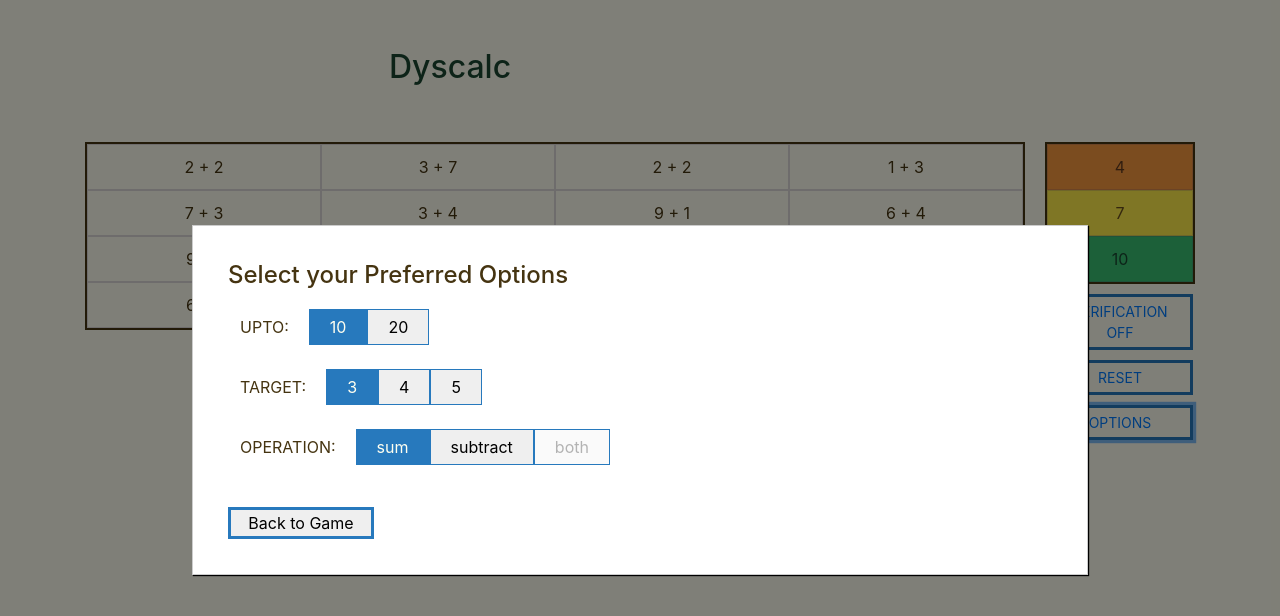
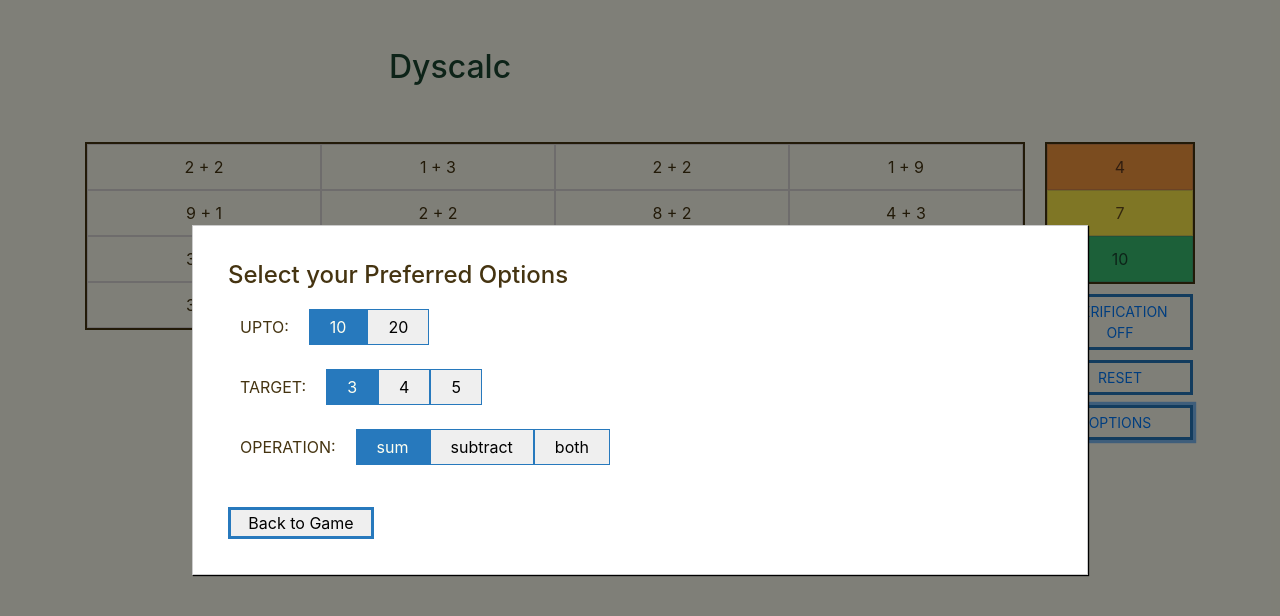
Before and after one commit to KrisLamote/dyscalc, a React (Create React App) app: page / in a window 1280 px wide. Both pictures are taken after a click on the button "OPTIONS". Shown: the top 616 px of the page. Built offline with nearby package versions, Linux system fonts and the light colour scheme.

Commit message:
feature: allow both + & - (#77)

```diff
--- a/src/components/Cell.js
+++ b/src/components/Cell.js
@@ -4,6 +4,7 @@ import React, { useContext, useEffect, useState } from "react";
 import PropTypes from "prop-types";
 import classNames from "classnames";
 import { CSSTransition } from "react-transition-group";
+import usePrevious from "../hooks/previous";
 import GameContext from "./GameContext";
 import { pickOne, range } from "../helpers";
 import { OPERATIONS } from "../enums";
@@ -17,6 +18,8 @@ const Cell = ({ current, showErrors, targets, onCorrect, onIncorrect }) => {
     const { state } = useContext(GameContext);
     const { upto, operation } = state.options;
     const [target, setTarget] = useState(null);
+    const prevOperation = usePrevious(operation);
+    const prevTarget = usePrevious(target);
     const [term, setTerm] = useState(null);
     const [selected, setSelected] = useState(empty);
     const [isTransitioning, setIsTransitioning] = useState(Array.isArray(targets));
@@ -24,10 +27,15 @@ const Cell = ({ current, showErrors, targets, onCorrect, onIncorrect }) => {
         [`target-${selected.idx}`]: selected.idx !== null,
         error: showErrors && selected.idx !== null && target !== selected.value,
     });
+    const [selectedOperation, setSelectedOperation] = useState(
+        operation !== OPERATIONS.BOTH
+            ? operation
+            : pickOne([OPERATIONS.SUM, OPERATIONS.SUBTRACT])
+    );
 
     // eslint-disable-next-line operator-linebreak
     const label =
-        operation === OPERATIONS.SUBTRACT
+        selectedOperation === OPERATIONS.SUBTRACT
             ? `${term} - ${term - target}`
             : `${term} + ${target - term}`;
 
@@ -42,21 +50,30 @@ const Cell = ({ current, showErrors, targets, onCorrect, onIncorrect }) => {
     };
 
     useEffect(() => {
-        // maybe usePrevious could solve this
-        if (target && target <= upto) {
-            setTerm(
-                operation === OPERATIONS.SUBTRACT
-                    ? pickOne(range(target, upto))
-                    : pickOne(range(1, target - 1))
+        if (operation !== prevOperation) {
+            setSelectedOperation(
+                operation !== OPERATIONS.BOTH
+                    ? operation
+                    : pickOne([OPERATIONS.SUM, OPERATIONS.SUBTRACT])
             );
         }
-    }, [target, upto, operation]);
+    }, [operation, prevOperation, prevTarget, selectedOperation]);
 
     useEffect(() => {
         setTarget(pickOne(targets));
         setSelected({ idx: null, value: null });
         setIsTransitioning(Array.isArray(targets));
     }, [targets]);
+
+    useEffect(() => {
+        if (target && target !== prevTarget) {
+            setTerm(
+                selectedOperation === OPERATIONS.SUBTRACT
+                    ? pickOne(range(target, upto))
+                    : pickOne(range(1, target - 1))
+            );
+        }
+    }, [target, upto, operation, prevOperation, prevTarget, selectedOperation]);
 
     return (
         <CSSTransition
--- a/src/components/OptionToggle.js
+++ b/src/components/OptionToggle.js
@@ -1,7 +1,6 @@
 import React from "react";
 import PropTypes from "prop-types";
 import classNames from "classnames";
-import { OPERATIONS } from "../enums";
 
 const OptionsToggle = ({ currentChoice, handleClick, label, options }) => (
     <div>
@@ -11,7 +10,7 @@ const OptionsToggle = ({ currentChoice, handleClick, label, options }) => (
             const classes = classNames("options", {
                 "active-option": option === currentChoice,
             });
-            const shouldDisableButton = option === OPERATIONS.BOTH;
+            const shouldDisableButton = false;
             return (
                 <button
                     key={option}
--- /dev/null
+++ b/src/hooks/previous.js
@@ -0,0 +1,15 @@
+import { useEffect, useRef } from "react";
+
+export default function usePrevious(value) {
+    // The ref object is a generic container whose current property is mutable ...
+    // ... and can hold any value, similar to an instance property on a class
+    const ref = useRef();
+
+    // Store current value in ref
+    useEffect(() => {
+        ref.current = value;
+    }, [value]); // Only re-run if value changes
+
+    // Return previous value (happens before update in useEffect above)
+    return ref.current;
+}
```
Also changed, not shown: 1 other file (tests, documents, lock files or other folders).
